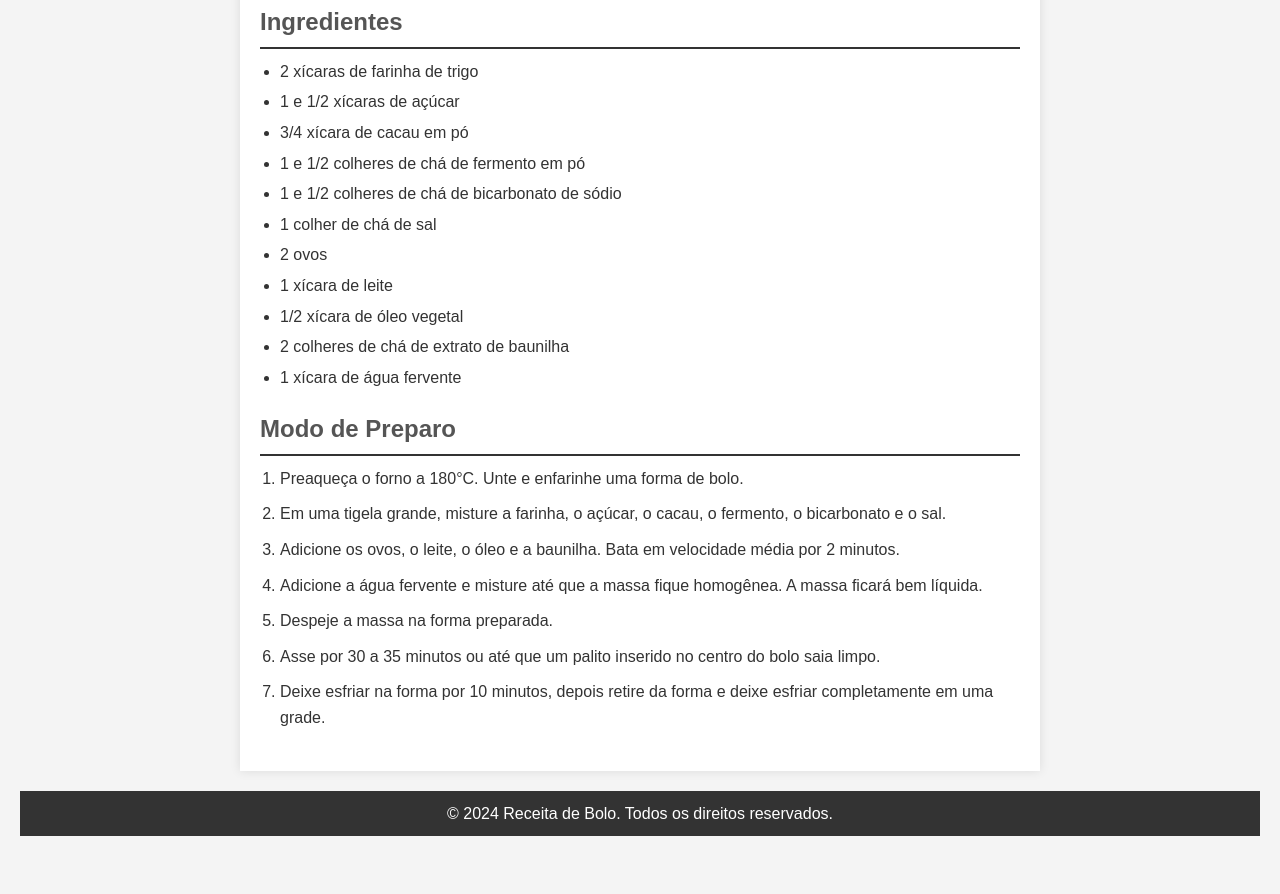
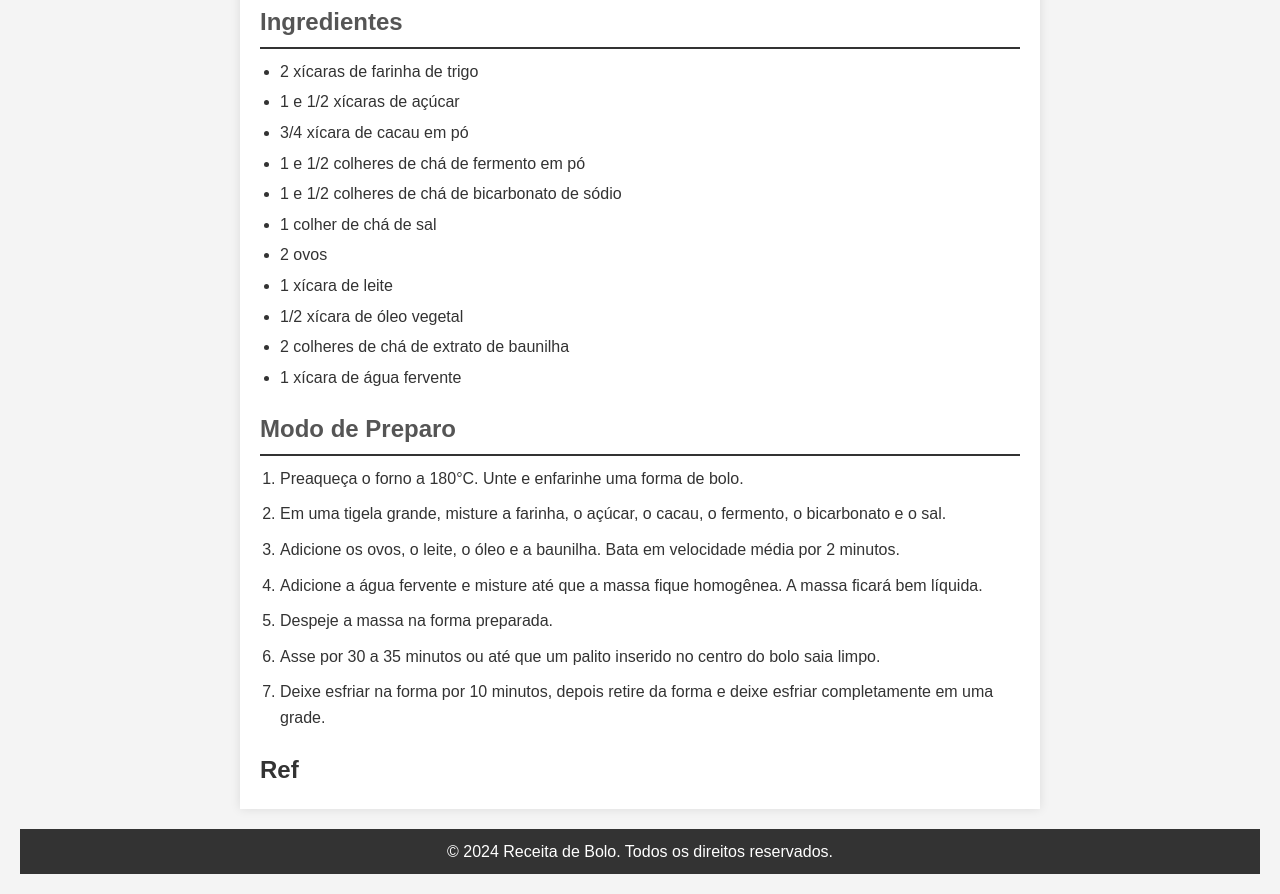
Before and after one commit to ro-schemmer/bolo_aula_6, a plain HTML site: page index.html in a window 1280 px wide. Shown: the part 469-1363 px from the top of the page. Before the commit the page ends 1325 px from the top, so only its background shows below. Drawn offline with Linux system fonts and the light colour scheme.

Commit message:
Update index.html

```diff
--- a/index.html
+++ b/index.html
@@ -40,6 +40,10 @@
                 <li>Deixe esfriar na forma por 10 minutos, depois retire da forma e deixe esfriar completamente em uma grade.</li>
             </ol>
         </section>
+    </section>
+<h2> Ref</h2>
+
+     </section>
     </main>
     <footer>
         <p>&copy; 2024 Receita de Bolo. Todos os direitos reservados.</p>
```
